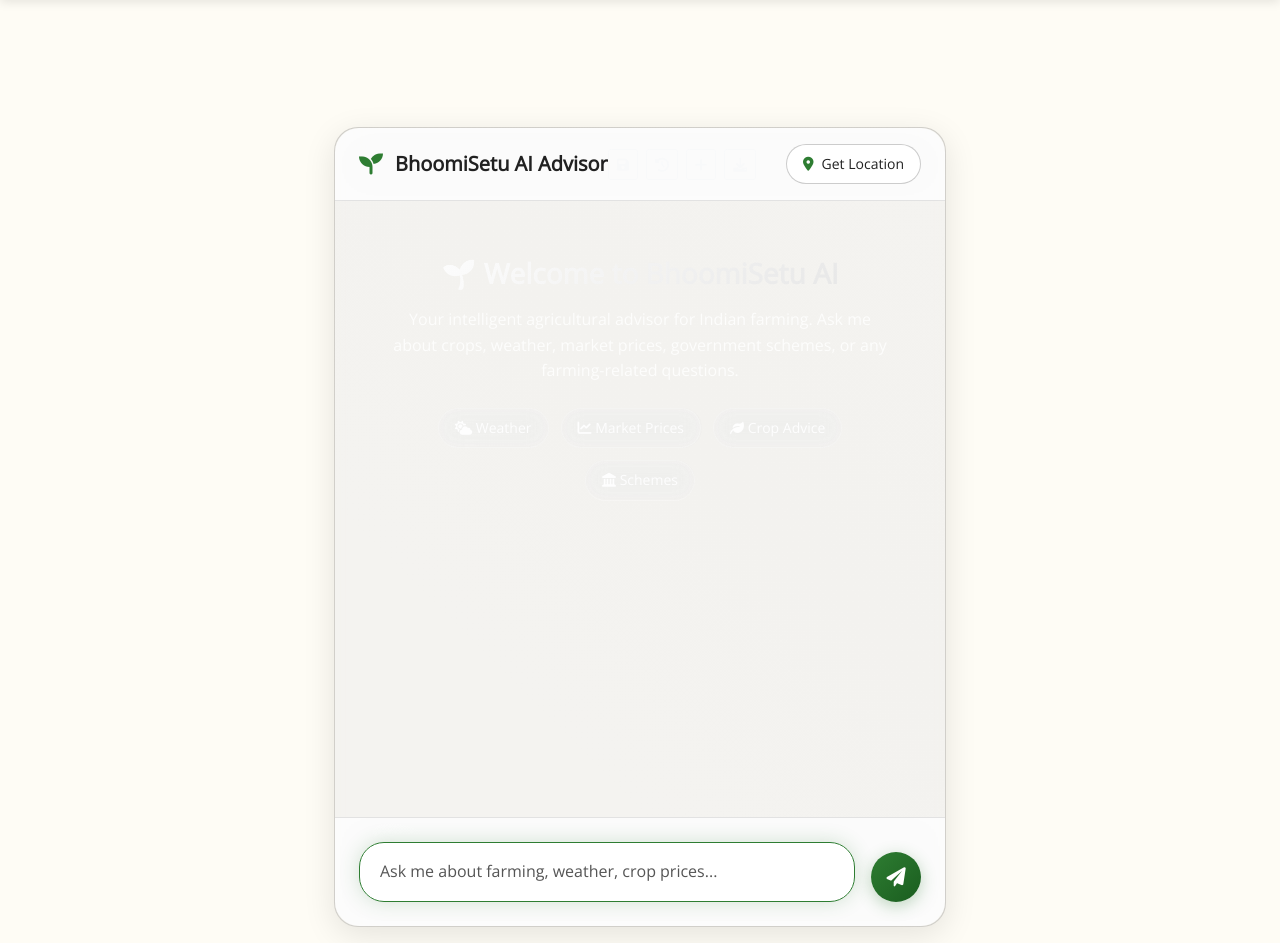
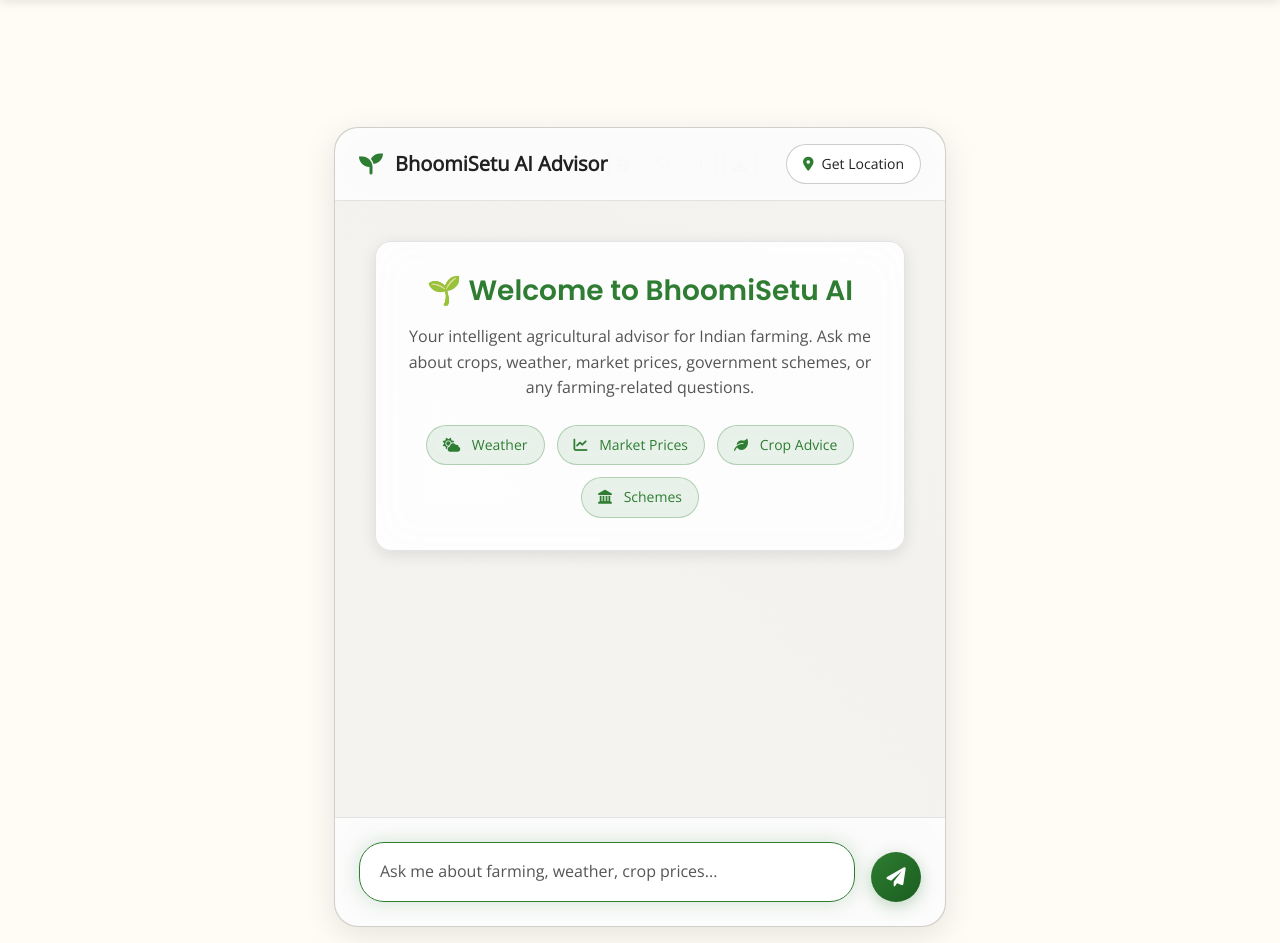
Before and after one commit to Thanush-41/NeoKisan-BhoomiSetu, a FastAPI app: template templates/chat.html in a window 1280 px wide. Shown: the part 59-1002 px from the top of the page. Run offline with FastAPI, Linux system fonts and the light colour scheme; the template is opened without the code that fills it, so the values that code supplies are empty; some libraries are stand-ins or nearby versions.

Commit message:
Refine chat UI and fix image path
Redesigns the welcome message and suggestion chips on the chat page for a more modern and visually appealing interface. The new style introduces a blur effect and a more consistent color scheme.

Additionally, this fixes an incorrect image path on the index page.

```diff
--- a/templates/chat.html
+++ b/templates/chat.html
@@ -543,16 +543,26 @@
         .welcome-message {
             text-align: center;
             padding: 2rem;
-            color: rgba(255, 255, 255, 0.8);
+            color: var(--dark-text);
+            background: rgba(255, 255, 255, 0.9);
+            backdrop-filter: blur(20px);
+            border-radius: 16px;
+            margin: 1rem;
+            border: 1px solid rgba(0, 0, 0, 0.1);
+            box-shadow: 0 4px 16px rgba(0, 0, 0, 0.1);
         }
 
         .welcome-message h3 {
-            background: linear-gradient(135deg, #ffffff, #e5e5e5);
-            -webkit-background-clip: text;
-            -webkit-text-fill-color: transparent;
-            background-clip: text;
+            color: var(--primary-green);
             margin-bottom: 1rem;
             font-weight: 600;
+            font-family: 'Poppins', sans-serif;
+        }
+
+        .welcome-message p {
+            color: var(--muted-text);
+            margin-bottom: 1.5rem;
+            line-height: 1.6;
         }
 
         .quick-suggestions {
@@ -564,23 +574,30 @@
         }
 
         .suggestion-chip {
-            background: rgba(255, 255, 255, 0.1);
+            background: rgba(46, 125, 50, 0.1);
             backdrop-filter: blur(10px);
-            border: 1px solid rgba(255, 255, 255, 0.2);
+            border: 1px solid rgba(46, 125, 50, 0.3);
             border-radius: 25px;
             padding: 0.5rem 1rem;
-            color: rgba(255, 255, 255, 0.9);
+            color: var(--primary-green);
             font-size: 0.875rem;
             cursor: pointer;
             transition: all 0.3s ease;
             text-decoration: none;
+            font-weight: 500;
         }
 
         .suggestion-chip:hover {
-            background: rgba(82, 214, 137, 0.2);
-            border-color: rgba(82, 214, 137, 0.4);
+            background: var(--primary-green);
+            border-color: var(--primary-green);
             color: white;
             transform: translateY(-2px);
+            box-shadow: 0 4px 12px rgba(46, 125, 50, 0.3);
+        }
+
+        .suggestion-chip i {
+            color: inherit;
+            margin-right: 0.5rem;
         }
 
         @media (max-width: 768px) {
--- a/templates/index.html
+++ b/templates/index.html
@@ -500,7 +500,7 @@
             <a href="#features" class="btn btn-outline">Learn More</a>
         </div>
         <div class="hero-image">
-            <img src="static/agrieco.png" alt="Farmer Illustration">
+            <img src="/static/agrieco.png" alt="Farmer Illustration">
         </div>
     </section>
 
```
